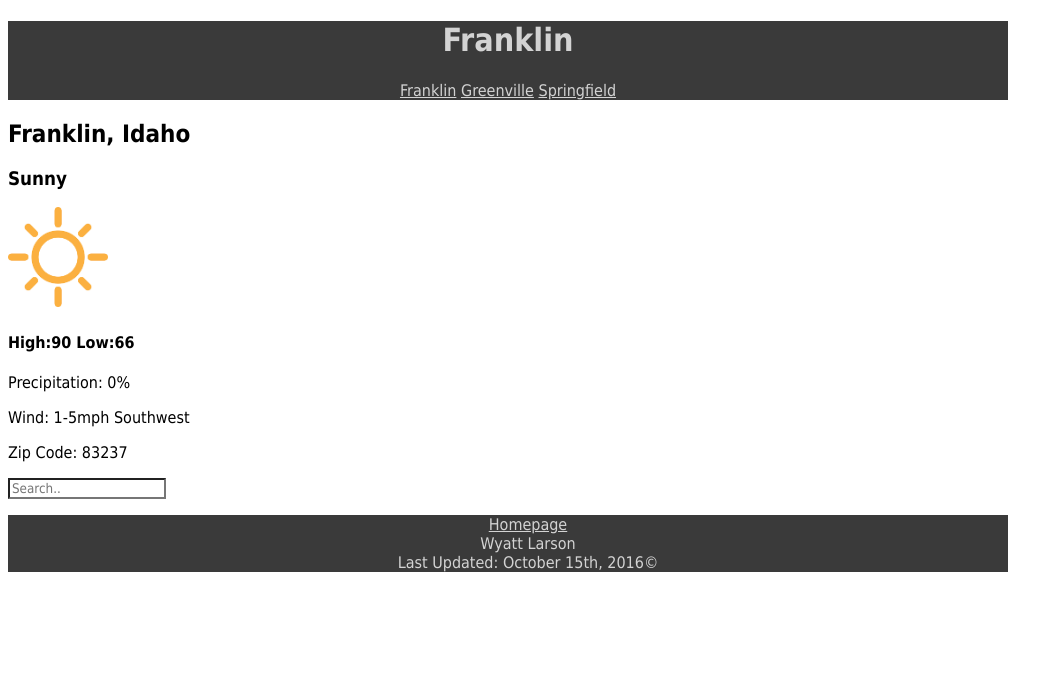
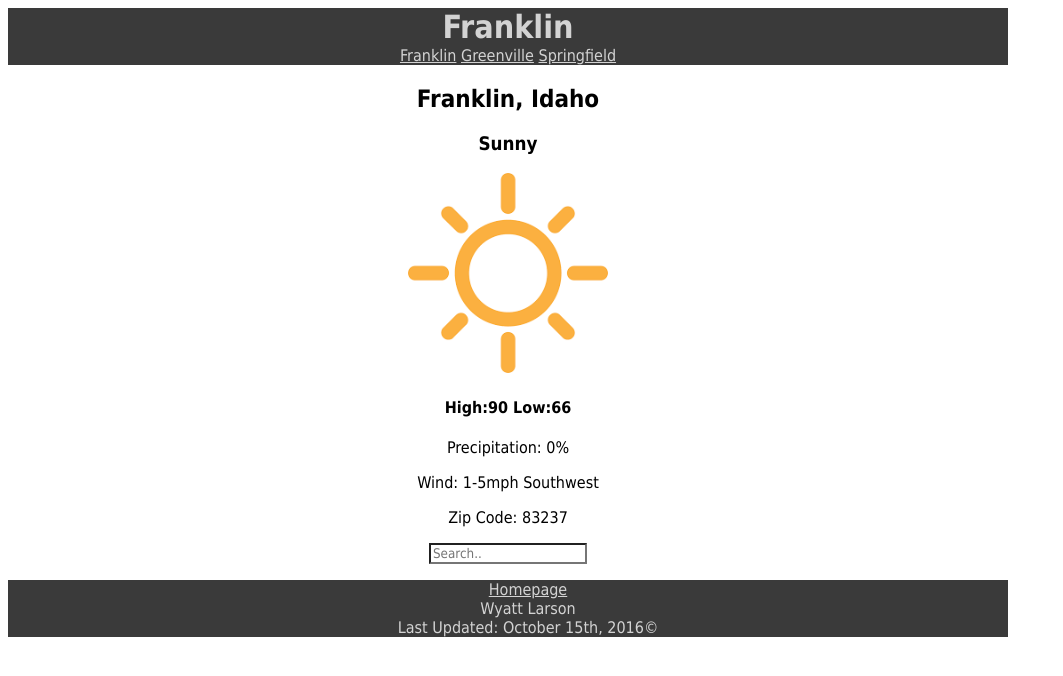
Before and after one commit to wyattlarson/wyattlarson.github.io, a PHP site: page /homework/franklin.html in a window 1280 px wide. Shown: the top 676 px of the page, without its empty margins (0-1063 px from the left). Run offline with PHP 8.4, Linux system fonts and the light colour scheme.

Commit message:
larger sun

```diff
--- a/css/weather.css
+++ b/css/weather.css
@@ -10,16 +10,19 @@
 
 .navbar {
 background-color: rgb(58,58,58);
+    padding: 0;
 }
 
 img {
-    width: 10%;
+    width: 20%;
 }
 
 h1 {
     text-align: center;
     background-color: rgb(58,58,58);
     color: lightgray;
+    padding: 0;
+    margin: 0;
 }
 
 a {
@@ -35,6 +38,7 @@ a {
 
 .content {
     position: relative;
+    text-align: center;
 
 }
 
```
